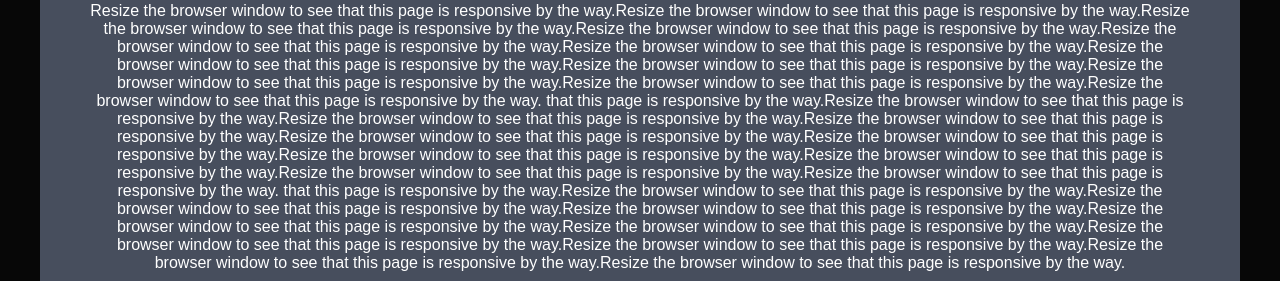
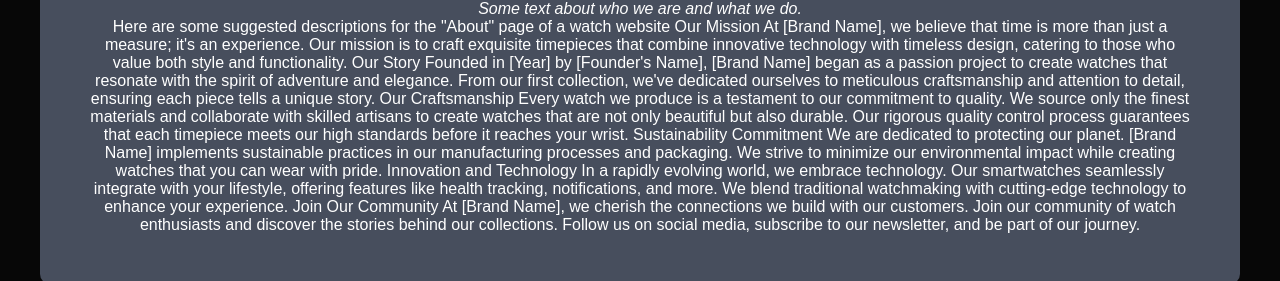
Before and after one commit to ChhaiChamroeun/Web-Application, a plain HTML site: page page/aboutus.html in a window 1280 px wide. Shown: the part 193-474 px from the top of the page. Drawn offline with Linux system fonts and the light colour scheme; a web font is replaced by a local one.

Commit message:
first commit

```diff
--- a/page/aboutus.html
+++ b/page/aboutus.html
@@ -117,29 +117,27 @@
 
     <div class="container">
         <div class="about-section" style=" margin-top: 30px;border-radius: 10px;">
-            <h1>About Us Page</h1>
-            <p>Some text about who we are and what we do.</p>
-            <p>Resize the browser window to see that this page is responsive by the way.Resize the browser window to see
-                that this page is responsive by the way.Resize the browser window to see that this page is responsive by
-                the way.Resize the browser window to see that this page is responsive by the way.Resize the browser
-                window to see that this page is responsive by the way.Resize the browser window to see that this page is
-                responsive by the way.Resize the browser window to see that this page is responsive by the way.Resize
-                the browser window to see that this page is responsive by the way.Resize the browser window to see that
-                this page is responsive by the way.Resize the browser window to see that this page is responsive by the
-                way.Resize the browser window to see that this page is responsive by the way.
-                that this page is responsive by the way.Resize the browser window to see that this page is responsive by
-                the way.Resize the browser window to see that this page is responsive by the way.Resize the browser
-                window to see that this page is responsive by the way.Resize the browser window to see that this page is
-                responsive by the way.Resize the browser window to see that this page is responsive by the way.Resize
-                the browser window to see that this page is responsive by the way.Resize the browser window to see that
-                this page is responsive by the way.Resize the browser window to see that this page is responsive by the
-                way.Resize the browser window to see that this page is responsive by the way. that this page is responsive by the way.Resize the browser window to see that this page is responsive by
-                the way.Resize the browser window to see that this page is responsive by the way.Resize the browser
-                window to see that this page is responsive by the way.Resize the browser window to see that this page is
-                responsive by the way.Resize the browser window to see that this page is responsive by the way.Resize
-                the browser window to see that this page is responsive by the way.Resize the browser window to see that
-                this page is responsive by the way.Resize the browser window to see that this page is responsive by the
-                way.Resize the browser window to see that this page is responsive by the way.
+            <h1  style="padding: 8px 20px;"><b>About Us Page</b></h1>
+            <p><i>Some text about who we are and what we do.</i></p>
+            <p>Here are some suggested descriptions for the "About" page of a watch website
+
+                Our Mission
+                At [Brand Name], we believe that time is more than just a measure; it's an experience. Our mission is to craft exquisite timepieces that combine innovative technology with timeless design, catering to those who value both style and functionality.
+
+                Our Story
+                Founded in [Year] by [Founder's Name], [Brand Name] began as a passion project to create watches that resonate with the spirit of adventure and elegance. From our first collection, we've dedicated ourselves to meticulous craftsmanship and attention to detail, ensuring each piece tells a unique story.
+
+                Our Craftsmanship
+                Every watch we produce is a testament to our commitment to quality. We source only the finest materials and collaborate with skilled artisans to create watches that are not only beautiful but also durable. Our rigorous quality control process guarantees that each timepiece meets our high standards before it reaches your wrist.
+
+                Sustainability Commitment
+                We are dedicated to protecting our planet. [Brand Name] implements sustainable practices in our manufacturing processes and packaging. We strive to minimize our environmental impact while creating watches that you can wear with pride.
+
+                Innovation and Technology
+                In a rapidly evolving world, we embrace technology. Our smartwatches seamlessly integrate with your lifestyle, offering features like health tracking, notifications, and more. We blend traditional watchmaking with cutting-edge technology to enhance your experience.
+
+                Join Our Community
+                At [Brand Name], we cherish the connections we build with our customers. Join our community of watch enthusiasts and discover the stories behind our collections. Follow us on social media, subscribe to our newsletter, and be part of our journey.
             </p>
         </div>
 
```
Also changed, not shown: page/boywatch.html (+1 -1 lines), 2 other files.
